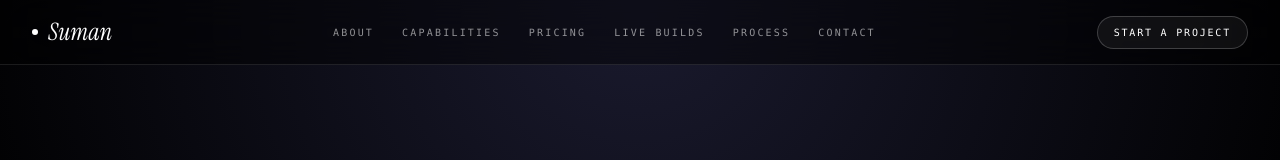
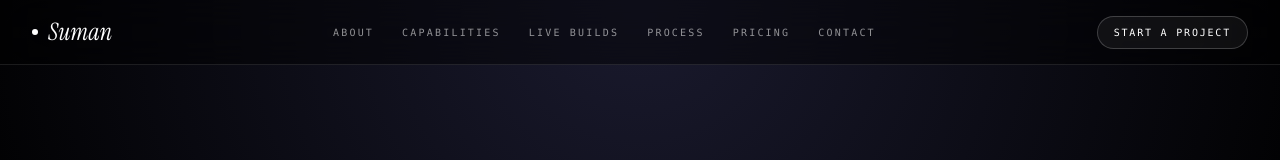
Before and after one commit to heroin0kahero-star/portfolio, a React (Vite) app: page / in a window 1280 px wide. Shown: the top 160 px of the page. Built offline with nearby package versions, Linux system fonts and the light colour scheme.

Commit message:
Reorder homepage sections

```diff
--- a/src/App.tsx
+++ b/src/App.tsx
@@ -48,15 +48,15 @@ export default function App() {
 
         <CapabilitiesSection />
 
-        <SectionBoundary label="Pricing">
-          <NeoBrutalismLayer />
-        </SectionBoundary>
-
         <SectionBoundary label="Live builds">
           <LiveBuildsSection />
         </SectionBoundary>
 
         <TimelineAnimation />
+
+        <SectionBoundary label="Pricing">
+          <NeoBrutalismLayer />
+        </SectionBoundary>
 
         <ContactSection />
       </main>
--- a/src/components/Navigation.tsx
+++ b/src/components/Navigation.tsx
@@ -12,9 +12,9 @@ import { Menu, X } from "lucide-react";
 const LINKS = [
   { href: "#about", label: "About" },
   { href: "#capabilities", label: "Capabilities" },
-  { href: "#pricing", label: "Pricing" },
   { href: "#live-builds", label: "Live builds" },
   { href: "#process", label: "Process" },
+  { href: "#pricing", label: "Pricing" },
   { href: "#contact", label: "Contact" },
 ];
 
```
